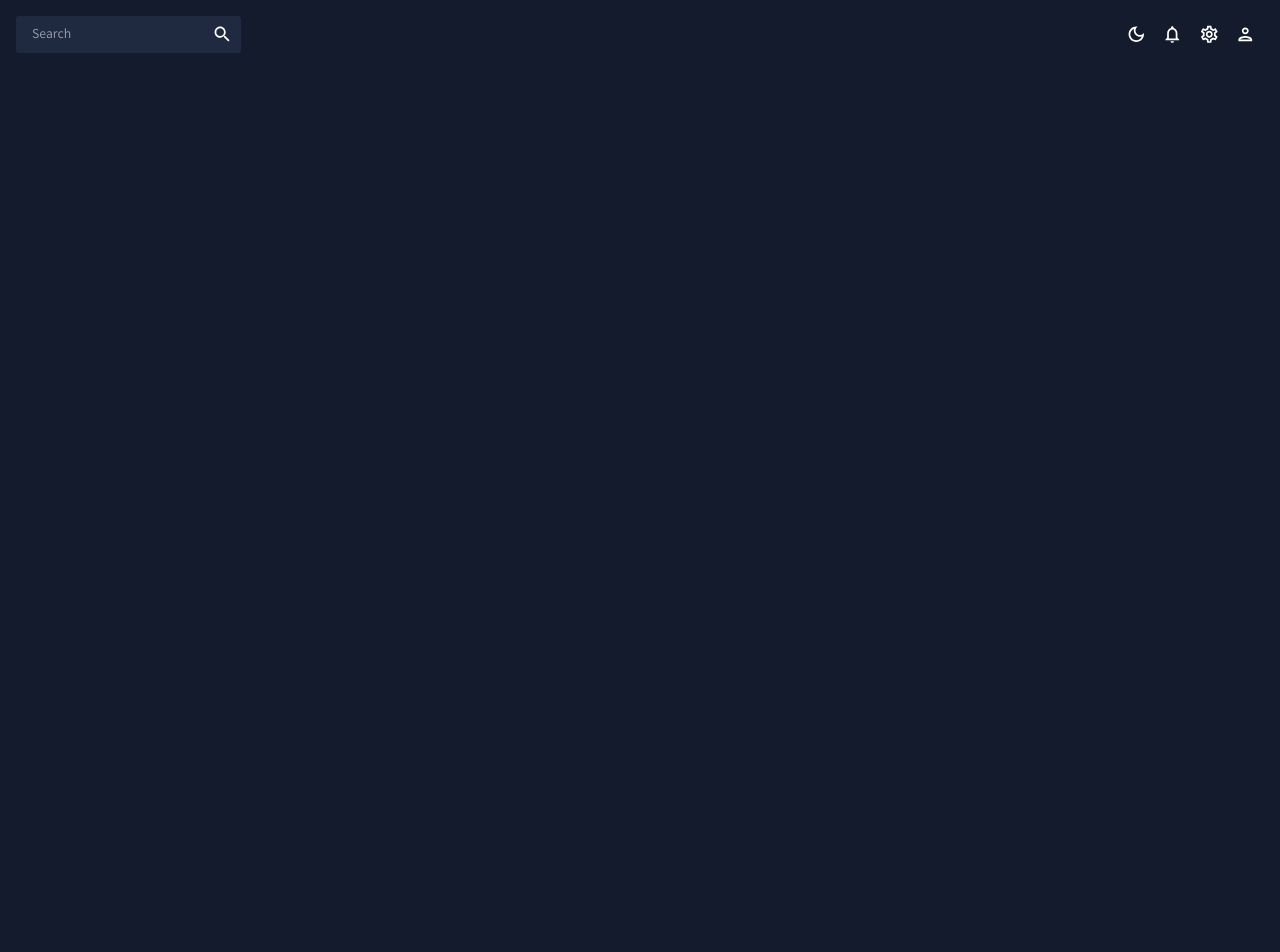
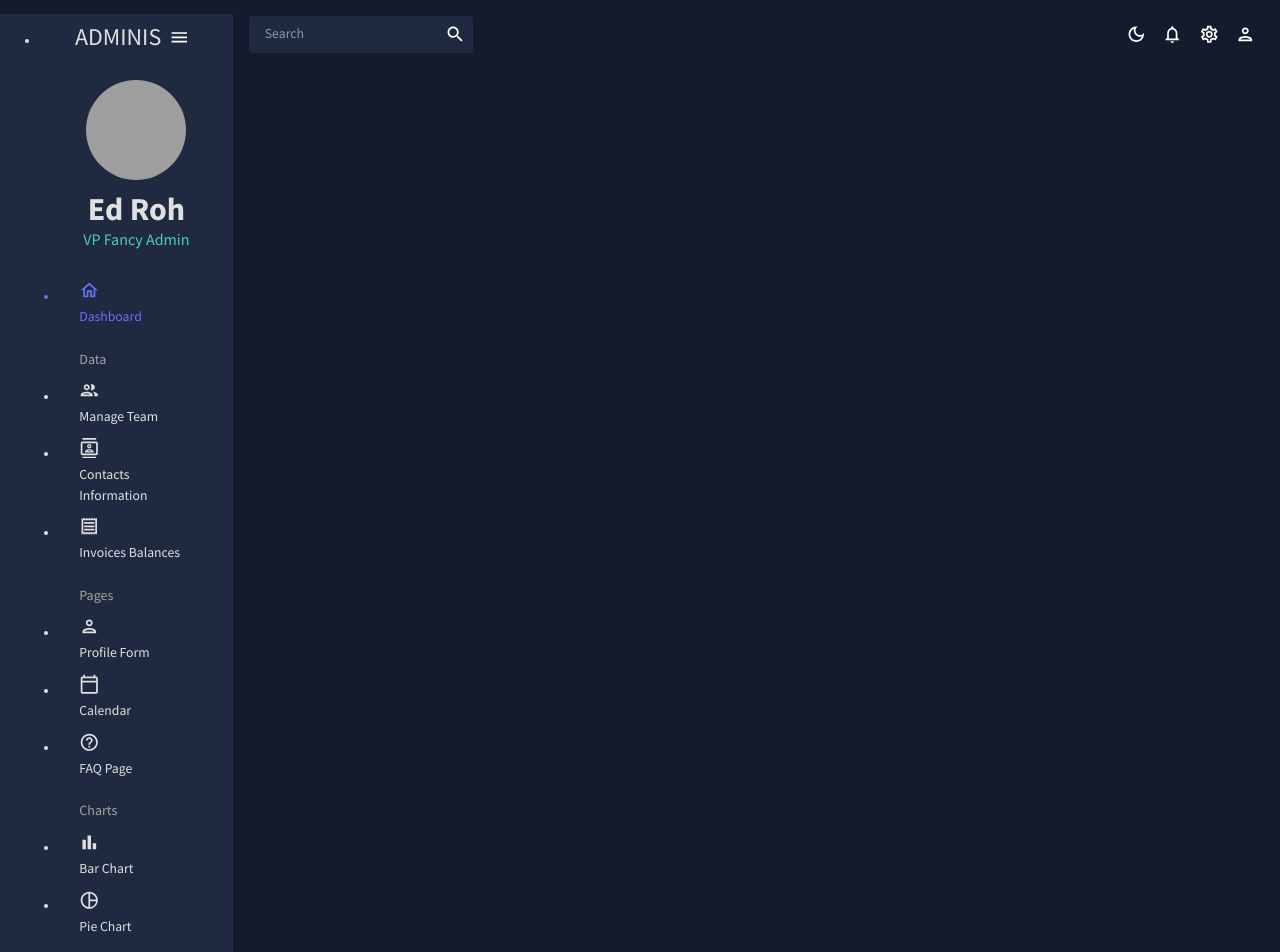
Before and after one commit to edi-sipka/Dashboard_react, a React (Create React App) app: page / in a window 1280 px wide. Shown: the top 952 px of the page. Before the commit the page ends 800 px from the top, so only its background shows below. Built offline with nearby package versions, Linux system fonts and the light colour scheme; grey boxes are pictures that could not be loaded.

Commit message:
Sidebar icons

```diff
--- a/package.json
+++ b/package.json
@@ -23,7 +23,7 @@
     "formik": "^2.2.9",
     "react": "^18.2.0",
     "react-dom": "^18.2.0",
-    "react-pro-sidebar": "^1.0.0",
+    "react-pro-sidebar": "^0.7.1",
     "react-router-dom": "^6.8.1",
     "react-scripts": "5.0.1",
     "web-vitals": "^2.1.4",
--- a/src/scenes/global/Sidebar.jsx
+++ b/src/scenes/global/Sidebar.jsx
@@ -2,7 +2,7 @@
 import { ProSidebar, Menu, MenuItem } from "react-pro-sidebar";
 import { Box, IconButton, Typography, useTheme } from "@mui/material";
 import { Link } from "react-router-dom";
-// import "react-pro-sidebar/dist/css/styles.css";
+//import "react-pro-sidebar/dist/css/styles.css";
 import { tokens } from "../../theme";
 import HomeOutlinedIcon from "@mui/icons-material/HomeOutlined";
 import PeopleOutlinedIcon from "@mui/icons-material/PeopleOutlined";
@@ -17,34 +17,212 @@
 import MenuOutlinedIcon from "@mui/icons-material/MenuOutlined";
 import MapOutlinedIcon from "@mui/icons-material/MapOutlined";
 
+const Item = ({ title, to, icon, selected, setSelected }) => {
+  const theme = useTheme();
+  const colors = tokens(theme.palette.mode);
+  return (
+    <MenuItem
+      active={selected === title}
+      style={{
+        color: colors.grey[100],
+      }}
+      onClick={() => setSelected(title)}
+      icon={icon}
+    >
+      <Typography>{title}</Typography>
+      <Link to={to} />
+    </MenuItem>
+  );
+};
+
 const Sidebar = () => {
   const theme = useTheme();
   const colors = tokens(theme.palette.mode);
   const [isCollapsed, setIsCollapsed] = useState(false);
   const [selected, setSelected] = useState("Dashboard");
+
   return (
     <Box
       sx={{
-            "& .pro-sidebar-inner" : {
-            background : `${colors.primary[400]} !important `
+        "& .pro-sidebar-inner": {
+          background: `${colors.primary[400]} !important`,
         },
         "& .pro-icon-wrapper": {
-            backgroundColor: "transparent !important"
+          backgroundColor: "transparent !important",
         },
-            "& .pro-inner-item":{
-                padding: "5px 35px 5px 20px !important"
+        "& .pro-inner-item": {
+          padding: "5px 35px 5px 20px !important",
         },
         "& .pro-inner-item:hover": {
-                color: "#868dfb !important"
+          color: "#868dfb !important",
         },
-            "& .pro-menu-item.active":{
-                color:"#6870fa !important"
-            }
+        "& .pro-menu-item.active": {
+          color: "#6870fa !important",
+        },
       }}
     >
+      <ProSidebar collapsed={isCollapsed}>
+        <Menu iconShape="square">
+          {/* LOGO AND MENU ICON */}
+          <MenuItem
+            onClick={() => setIsCollapsed(!isCollapsed)}
+            icon={isCollapsed ? <MenuOutlinedIcon /> : undefined}
+            style={{
+              margin: "10px 0 20px 0",
+              color: colors.grey[100],
+            }}
+          >
+            {!isCollapsed && (
+              <Box
+                display="flex"
+                justifyContent="space-between"
+                alignItems="center"
+                ml="15px"
+              >
+                <Typography variant="h3" color={colors.grey[100]}>
+                  ADMINIS
+                </Typography>
+                <IconButton onClick={() => setIsCollapsed(!isCollapsed)}>
+                  <MenuOutlinedIcon />
+                </IconButton>
+              </Box>
+            )}
+          </MenuItem>
 
+          {!isCollapsed && (
+            <Box mb="25px">
+              <Box display="flex" justifyContent="center" alignItems="center">
+                <img
+                  alt="profile-user"
+                  width="100px"
+                  height="100px"
+                  src={`../../assets/user.png`}
+                  style={{ cursor: "pointer", borderRadius: "50%" }}
+                />
               </Box>
-    )
-}
+              <Box textAlign="center">
+                <Typography
+                  variant="h2"
+                  color={colors.grey[100]}
+                  fontWeight="bold"
+                  sx={{ m: "10px 0 0 0" }}
+                >
+                  Ed Roh
+                </Typography>
+                <Typography variant="h5" color={colors.greenAccent[500]}>
+                  VP Fancy Admin
+                </Typography>
+              </Box>
+            </Box>
+          )}
+
+          <Box paddingLeft={isCollapsed ? undefined : "10%"}>
+            <Item
+              title="Dashboard"
+              to="/"
+              icon={<HomeOutlinedIcon />}
+              selected={selected}
+              setSelected={setSelected}
+            />
+
+            <Typography
+              variant="h6"
+              color={colors.grey[300]}
+              sx={{ m: "15px 0 5px 20px" }}
+            >
+              Data
+            </Typography>
+            <Item
+              title="Manage Team"
+              to="/team"
+              icon={<PeopleOutlinedIcon />}
+              selected={selected}
+              setSelected={setSelected}
+            />
+            <Item
+              title="Contacts Information"
+              to="/contacts"
+              icon={<ContactsOutlinedIcon />}
+              selected={selected}
+              setSelected={setSelected}
+            />
+            <Item
+              title="Invoices Balances"
+              to="/invoices"
+              icon={<ReceiptOutlinedIcon />}
+              selected={selected}
+              setSelected={setSelected}
+            />
+
+            <Typography
+              variant="h6"
+              color={colors.grey[300]}
+              sx={{ m: "15px 0 5px 20px" }}
+            >
+              Pages
+            </Typography>
+            <Item
+              title="Profile Form"
+              to="/form"
+              icon={<PersonOutlinedIcon />}
+              selected={selected}
+              setSelected={setSelected}
+            />
+            <Item
+              title="Calendar"
+              to="/calendar"
+              icon={<CalendarTodayOutlinedIcon />}
+              selected={selected}
+              setSelected={setSelected}
+            />
+            <Item
+              title="FAQ Page"
+              to="/faq"
+              icon={<HelpOutlineOutlinedIcon />}
+              selected={selected}
+              setSelected={setSelected}
+            />
+
+            <Typography
+              variant="h6"
+              color={colors.grey[300]}
+              sx={{ m: "15px 0 5px 20px" }}
+            >
+              Charts
+            </Typography>
+            <Item
+              title="Bar Chart"
+              to="/bar"
+              icon={<BarChartOutlinedIcon />}
+              selected={selected}
+              setSelected={setSelected}
+            />
+            <Item
+              title="Pie Chart"
+              to="/pie"
+              icon={<PieChartOutlineOutlinedIcon />}
+              selected={selected}
+              setSelected={setSelected}
+            />
+            <Item
+              title="Line Chart"
+              to="/line"
+              icon={<TimelineOutlinedIcon />}
+              selected={selected}
+              setSelected={setSelected}
+            />
+            <Item
+              title="Geography Chart"
+              to="/geography"
+              icon={<MapOutlinedIcon />}
+              selected={selected}
+              setSelected={setSelected}
+            />
+          </Box>
+        </Menu>
+      </ProSidebar>
+    </Box>
+  );
+};
 
 export default Sidebar;
```
Also changed, not shown: 1 other file (tests, documents, lock files or other folders). Lines whose indentation alone changed are shown as unchanged.
